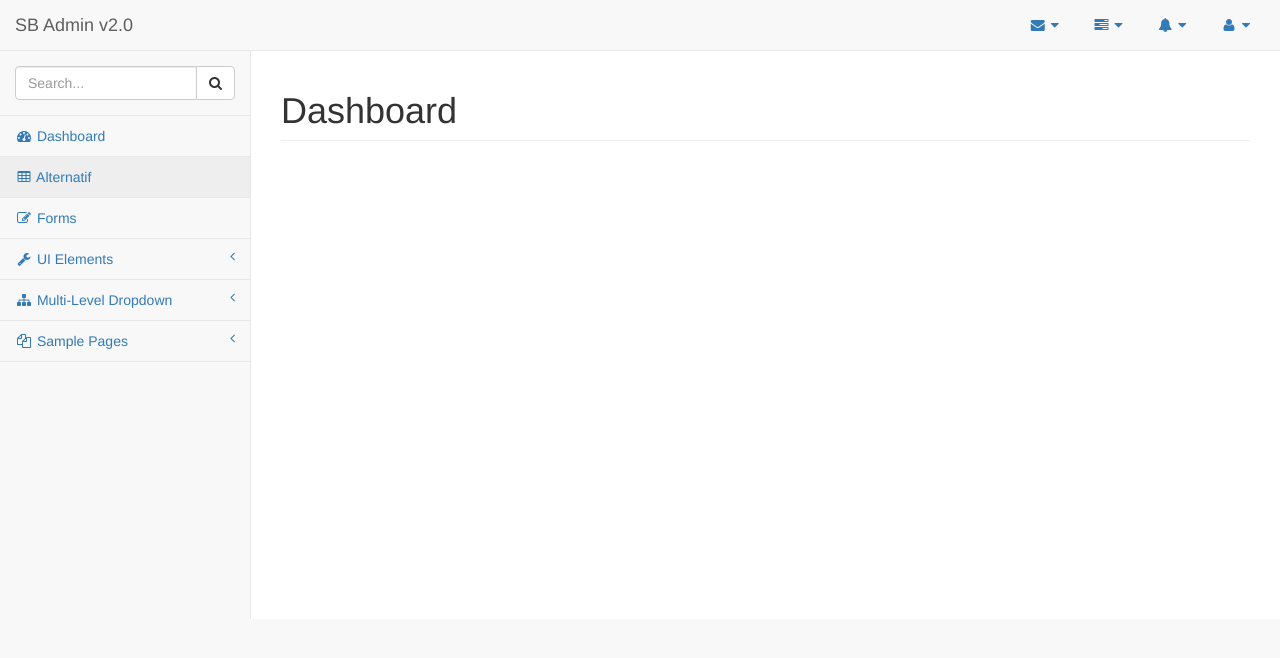
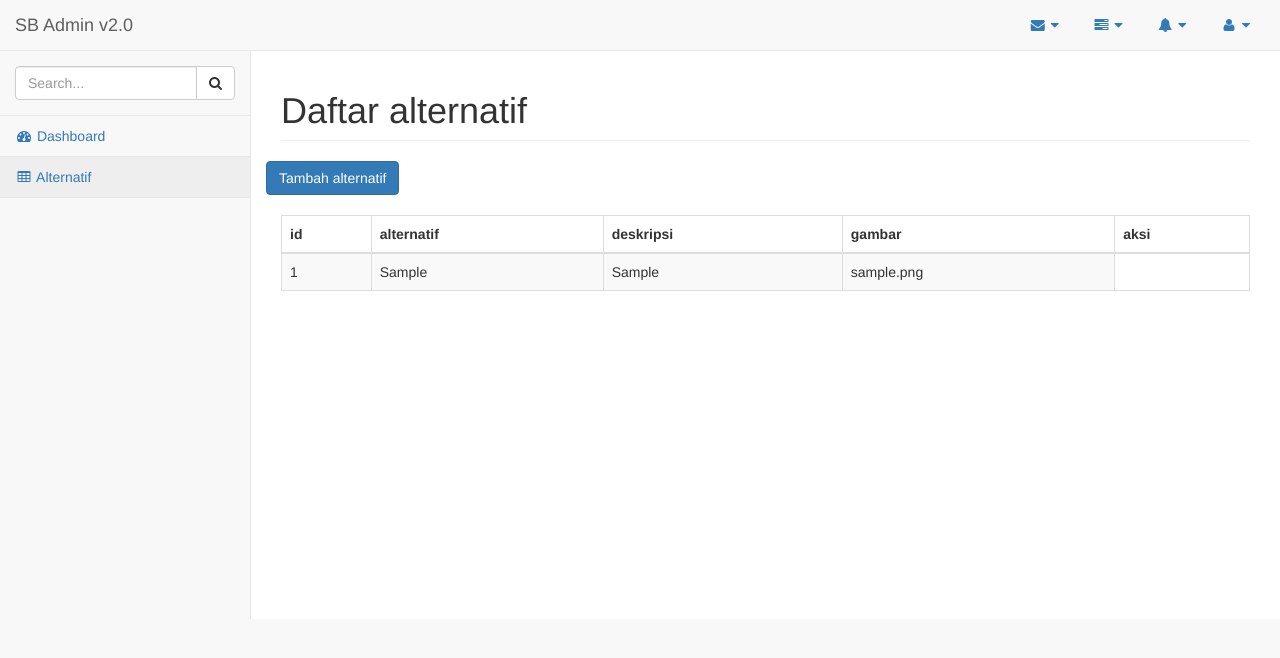
Before and after one commit to muhammadsasmito/ci-spk, a CodeIgniter app: page /spk/alternatif in a window 1280 px wide. Shown: the top 658 px of the page. Run offline with CodeIgniter, Linux system fonts and the light colour scheme; tables that the repository leaves empty or names only in its code hold one stand-in row (values such as "Sample post"); some libraries are stand-ins or nearby versions.

Commit message:
alternatif Create and Read

```diff
--- a/application/config/autoload.php
+++ b/application/config/autoload.php
@@ -58,7 +58,7 @@ $autoload['packages'] = array();
 |
 |	$autoload['libraries'] = array('user_agent' => 'ua');
 */
-$autoload['libraries'] = array();
+$autoload['libraries'] = array('database');
 
 /*
 | -------------------------------------------------------------------
--- a/application/config/routes.php
+++ b/application/config/routes.php
@@ -50,5 +50,6 @@ defined('BASEPATH') OR exit('No direct script access allowed');
 |		my-controller/my-method	-> my_controller/my_method
 */
 $route['default_controller'] = 'dashboard';
+$route['dashboard'] = 'dashboard';
 $route['404_override'] = '';
 $route['translate_uri_dashes'] = FALSE;
--- a/application/controllers/Alternatif.php
+++ b/application/controllers/Alternatif.php
@@ -3,12 +3,48 @@ defined('BASEPATH') OR exit('No direct script access allowed');
 
 class Alternatif extends CI_Controller {
 
+	public function __construct()
+    {
+        parent::__construct();
+        // Your own constructor code
+        $this->load->model('alternatif_model');
+    }
+
 	public function index()
 	{
 
+		$data['title'] = 'Daftar alternatif';
+		$data['alternatif'] = $this->alternatif_model->data_alternatif();
+
 		$this->load->view('template/header');
 		$this->load->view('template/sidebar');
-		$this->load->view('dashboard/dashboard');
+		$this->load->view('alternatif/daftar',$data);
 		$this->load->view('template/footer');
 	}
+	public function tambah()
+	{
+		$data['title'] = 'Tambah alternatif';
+
+		$this->load->view('template/header');
+		$this->load->view('template/sidebar');
+		$this->load->view('alternatif/tambah',$data);
+		$this->load->view('template/footer');
+	}
+	public function store()
+	{
+		# code...
+		$alternatif = $_POST['alternatif'];
+		$deskripsi = $_POST['deskripsi'];
+		$gambar = $_POST['gambar'];
+
+		$data = array(
+			'alternatif' => $alternatif,
+			'deskripsi' => $deskripsi,
+			'gambar' => $gambar
+		);
+
+		$this->alternatif_model->tambah_data($data);
+
+		redirect('alternatif');
+	}
 }
--- a/application/models/Alternatif_model.php
+++ b/application/models/Alternatif_model.php
@@ -3,5 +3,17 @@ defined('BASEPATH') OR exit('No direct script access allowed');
 
 class Alternatif_model extends CI_Model {
 
+	public function tambah_data($data)
+	{
+		# code...
+		$this->db->insert('alternatif',$data);
+		return TRUE;
+	}
 
+	public function data_alternatif()
+	{
+		# code...
+		$query = $this->db->get('alternatif');
+		return $query->result();
+	}
 }
--- /dev/null
+++ b/application/views/alternatif/daftar.php
@@ -0,0 +1,48 @@
+<div id="page-wrapper">
+    <!-- isi kontentnya -->
+    <div class="row">
+        <div class="col-lg-12">
+            <h1 class="page-header"><?php echo $title ?></h1>
+        </div>
+        <!-- /.col-lg-12 -->
+        <a class="btn btn-primary" href="<?php echo base_url(); ?>alternatif/tambah"> Tambah alternatif</a>
+    </div>
+
+    <br>
+    <div class="row">
+        <div class="col-lg-12">
+            <table class="table table-striped table-bordered table-hover">
+                <thead>
+                    <tr>
+                        <th>id</th>
+                        <th>alternatif</th>
+                        <th>deskripsi</th>
+                        <th>gambar</th>
+                        <th>aksi</th>
+                    </tr>
+                </thead>
+                <tbody>
+                    <?php foreach ($alternatif as $item): ?>
+                        <tr>
+                            <td>
+                                <?php echo $item->id; ?>
+                            </td>
+                            <td>
+                                <?php echo $item->alternatif; ?>
+                            </td>
+                            <td>
+                                <?php echo $item->deskripsi; ?>
+                            </td>
+                            <td>
+                                <?php echo $item->gambar; ?>
+                            </td>
+
+                        </tr>
+                    <?php endforeach; ?>
+                </tbody>
+            </table>
+        </div>
+    </div>
+
+</div>
+        <!-- /#page-wrapper -->
--- a/application/views/template/sidebar.php
+++ b/application/views/template/sidebar.php
@@ -18,75 +18,6 @@
             <li>
                 <a href="<?php echo base_url(); ?>alternatif"><i class="fa fa-table fa-fw"></i> Alternatif</a>
             </li>
-            <li>
-                <a href="forms.html"><i class="fa fa-edit fa-fw"></i> Forms</a>
-            </li>
-            <li>
-                <a href="#"><i class="fa fa-wrench fa-fw"></i> UI Elements<span class="fa arrow"></span></a>
-                <ul class="nav nav-second-level">
-                    <li>
-                        <a href="panels-wells.html">Panels and Wells</a>
-                    </li>
-                    <li>
-                        <a href="buttons.html">Buttons</a>
-                    </li>
-                    <li>
-                        <a href="notifications.html">Notifications</a>
-                    </li>
-                    <li>
-                        <a href="typography.html">Typography</a>
-                    </li>
-                    <li>
-                        <a href="icons.html"> Icons</a>
-                    </li>
-                    <li>
-                        <a href="grid.html">Grid</a>
-                    </li>
-                </ul>
-                <!-- /.nav-second-level -->
-            </li>
-            <li>
-                <a href="#"><i class="fa fa-sitemap fa-fw"></i> Multi-Level Dropdown<span class="fa arrow"></span></a>
-                <ul class="nav nav-second-level">
-                    <li>
-                        <a href="#">Second Level Item</a>
-                    </li>
-                    <li>
-                        <a href="#">Second Level Item</a>
-                    </li>
-                    <li>
-                        <a href="#">Third Level <span class="fa arrow"></span></a>
-                        <ul class="nav nav-third-level">
-                            <li>
-                                <a href="#">Third Level Item</a>
-                            </li>
-                            <li>
-                                <a href="#">Third Level Item</a>
-                            </li>
-                            <li>
-                                <a href="#">Third Level Item</a>
-                            </li>
-                            <li>
-                                <a href="#">Third Level Item</a>
-                            </li>
-                        </ul>
-                        <!-- /.nav-third-level -->
-                    </li>
-                </ul>
-                <!-- /.nav-second-level -->
-            </li>
-            <li>
-                <a href="#"><i class="fa fa-files-o fa-fw"></i> Sample Pages<span class="fa arrow"></span></a>
-                <ul class="nav nav-second-level">
-                    <li>
-                        <a href="blank.html">Blank Page</a>
-                    </li>
-                    <li>
-                        <a href="login.html">Login Page</a>
-                    </li>
-                </ul>
-                <!-- /.nav-second-level -->
-            </li>
         </ul>
     </div>
     <!-- /.sidebar-collapse -->
```
Also changed, not shown: application/views/alternatif/tambah.php (added, +47 -0 lines).
